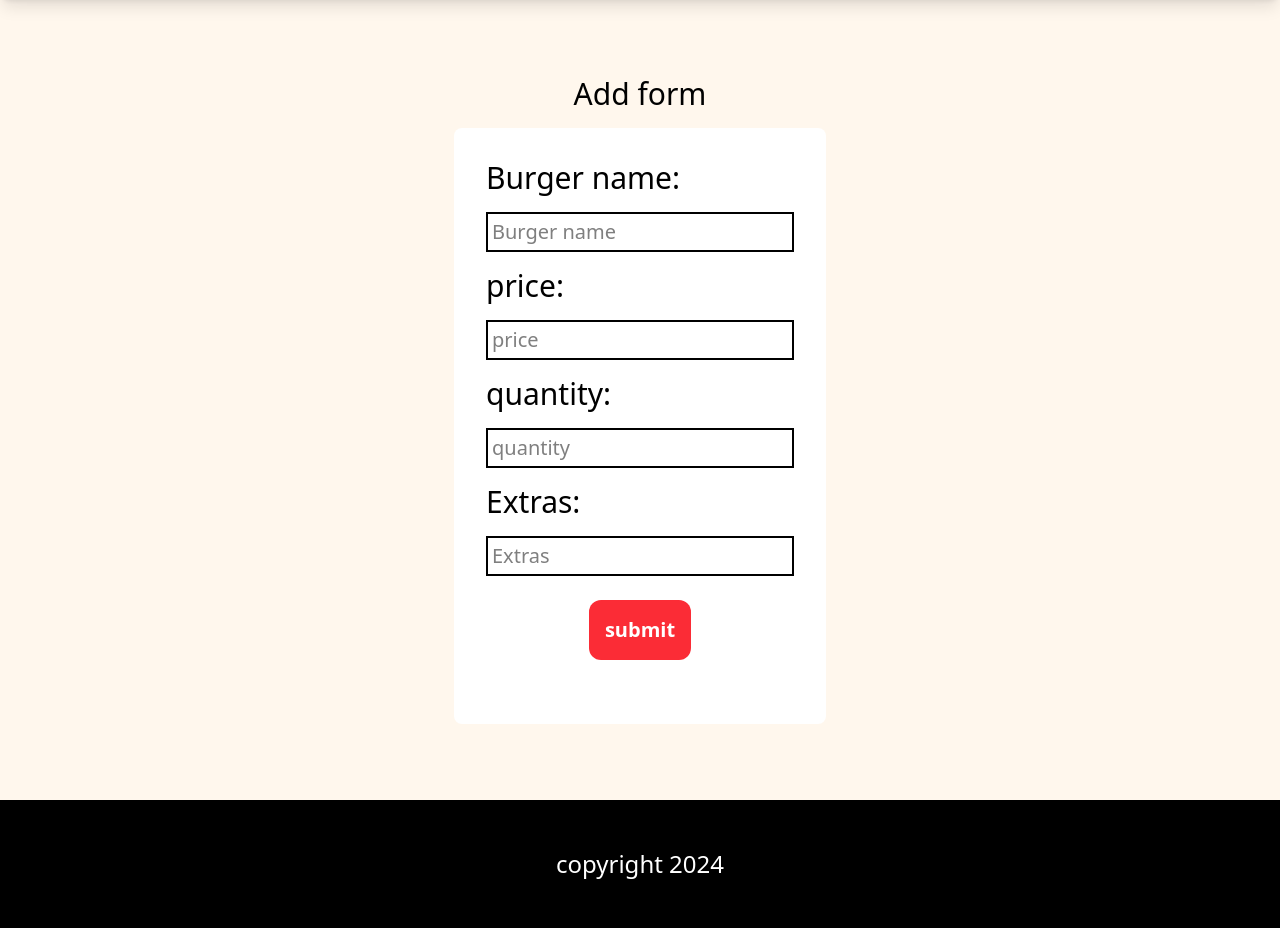
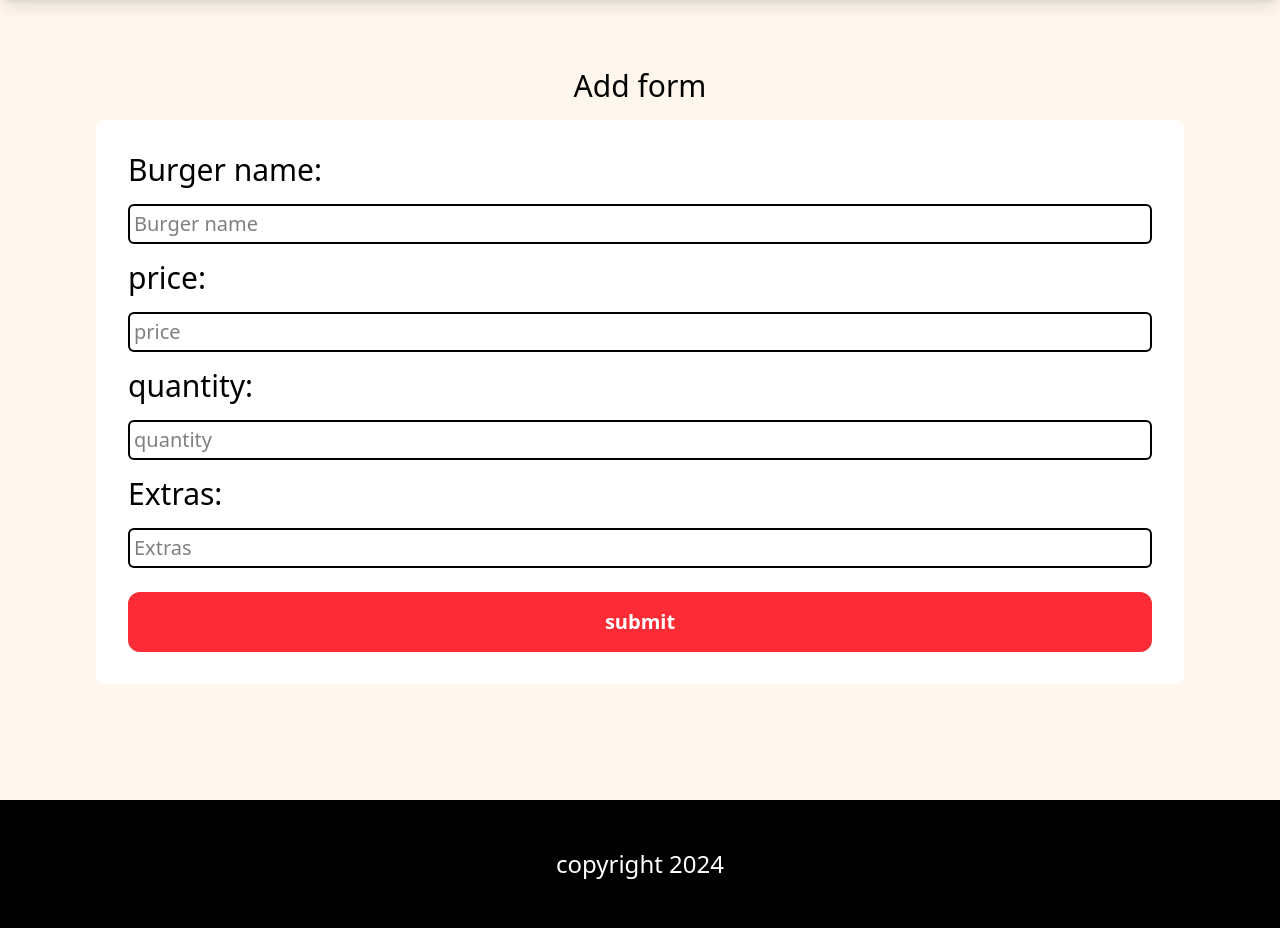
Before and after one commit to DevM7mdAli/BurgerRiza, a PHP site: page /add.php in a window 1280 px wide. Shown: the part 100-1028 px from the top of the page. Run offline with PHP 8.4, Linux system fonts and the light colour scheme; a user stored in the database is signed in; style sheets or scripts are compiled from the project's sources.

Commit message:
refactor add page

```diff
--- a/add.php
+++ b/add.php
@@ -1,6 +1,13 @@
 <?php
 session_start();
 require 'config/connection.php';
+
+if (empty($_SESSION['cUserEmail']) && empty($_SESSION['userName']) && $_SESSION['Role'] !== "R") {
+  echo "<div class=\"p-24 text-4xl font-bold\">
+          Sorry guest are not allowed to enter
+        </div>";
+  exit;
+}
 
 $errors = array('BurgerName' => '', 'price' => '', 'Extras' => '', 'quantity' => '');
 $burName = $price = $Extras = $quantity =  '';
@@ -81,7 +88,6 @@ if (isset($_POST['submit']) && !empty($_SESSION['userName'])) {
 
 <?php require('./template/header.php') ?>
 
-<?php if (!empty($_SESSION['cUserEmail']) && !empty($_SESSION['userName']) && $_SESSION['Role'] === "R") { ?>
 <style>
   /* Chrome, Safari, Edge, Opera */
   input::-webkit-outer-spin-button,
@@ -95,13 +101,12 @@ if (isset($_POST['submit']) && !empty($_SESSION['userName'])) {
     -moz-appearance: textfield;
   }
 </style>
-  <section class="text-3xl text-center p-12 flex flex-col justify-center items-center gap-4 min-h-screen">
+<section class="text-3xl text-center p-12 flex flex-col justify-center px-24  gap-4 min-h-screen">
   Add form
-    <div class=" bg-white rounded-lg p-8">
-      <form class="flex flex-col justify-center items-start gap-y-4" action="<?php echo $_SERVER['PHP_SELF'] ?>" method="POST" id="addForm">
+  <form class="flex flex-col justify-center items-start gap-y-4 bg-white rounded-lg p-8" action="<?php echo $_SERVER['PHP_SELF'] ?>" method="POST" id="addForm">
 
-        <div class="w-full flex justify-center">
-          <input type="submit" name="submit" value="submit" class="p-4 text-xl font-semibold mt-2 bg-red-500 rounded-xl text-white">
+    <div class="w-full flex">
+      <input type="submit" name="submit" value="submit" class="p-4 text-xl font-semibold mt-2 bg-red-500 rounded-xl text-white w-full">
     </div>
   </form>
   <div class="py-4 text-red-400 flex flex-col">
@@ -151,7 +156,7 @@ if (isset($_POST['submit']) && !empty($_SESSION['userName'])) {
     label.textContent = input.name + ":"
     label.className = "flex justify-start w-full"
     const inField = document.createElement("input")
-      inField.className = "border-2 p-1 text-xl w-full"
+    inField.className = "border-2 rounded-md p-1 text-xl w-full"
     inField.placeholder = input.name
     inField.value = input.value
     inField.name = input.code ? input.code : input.name
@@ -165,12 +170,6 @@ if (isset($_POST['submit']) && !empty($_SESSION['userName'])) {
     form.prepend(label)
   }
 </script>
-<?php } else { ?>
-  <div class="p-24 text-4xl font-bold">
-    Sorry guest are not allowed to enter
-  </div>
-
-<?php } ?>
 
 <?php require('./template/footer.php') ?>
 
```
Lines whose indentation alone changed are shown as unchanged.
